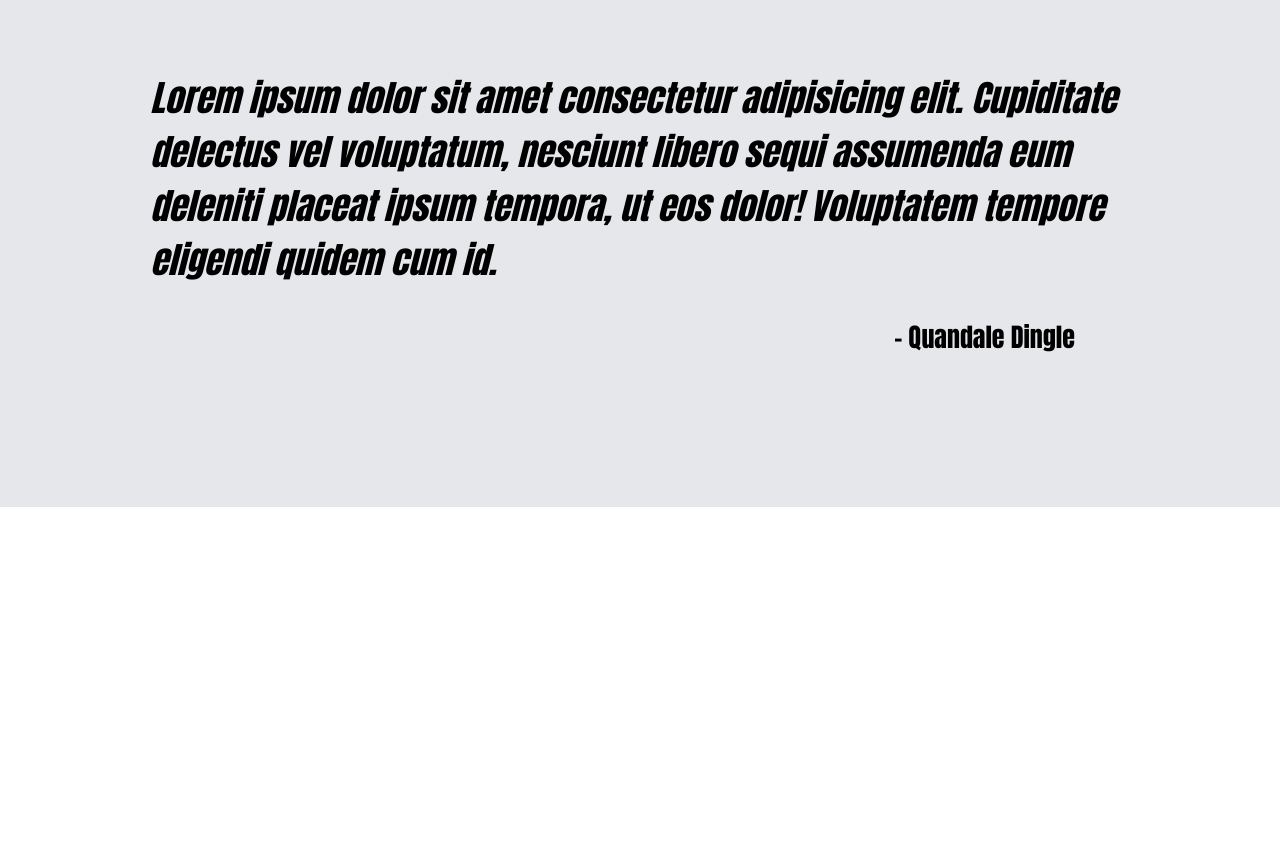
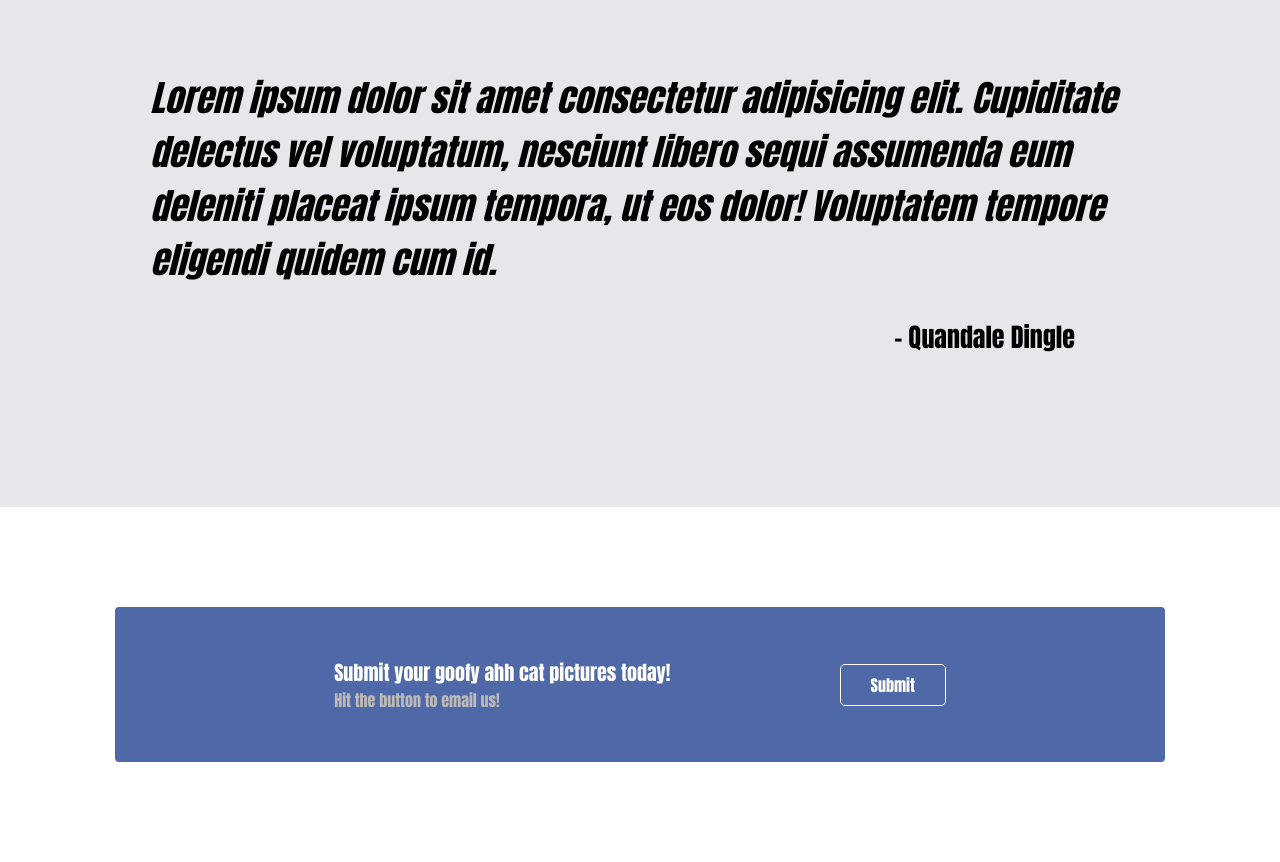
Before and after one commit to ivandnd/silly-cats, a plain HTML site: page index.html in a window 1280 px wide. Shown: the part 1535-2397 px from the top of the page. Before the commit the page ends 2042 px from the top, so only its background shows below. Drawn offline with Linux system fonts and the light colour scheme.

Commit message:
Add contact info

```diff
--- a/assets/css/style.css
+++ b/assets/css/style.css
@@ -112,3 +112,39 @@ header,
   margin-right: 55px;
   margin-top: 30px;
 }
+
+#contact {
+  display: flex;
+  justify-content: center;
+  align-items: center;
+  padding: 100px;
+}
+
+.contact-blue {
+  display: flex;
+  flex-direction: row;
+  justify-content: space-evenly;
+  align-items: center;
+  padding: 50px;
+  background-color: #4f68a8;
+  width: 950px;
+  border-radius: 4px;
+}
+
+.contact-info-title {
+  font-weight: bold;
+  color: white;
+  font-size: 20px;
+}
+
+.contact-info-desc {
+  color: rgb(189, 185, 181);
+}
+
+#contact-button {
+  color: white;
+  font-weight: 800;
+  border: 1px solid white;
+  border-radius: 5px;
+  padding: 8px 30px;
+}
--- a/index.html
+++ b/index.html
@@ -84,5 +84,14 @@
         <div id="author">- Quandale Dingle</div>
       </div>
     </div>
+    <div id="contact">
+      <div class="contact-blue container">
+        <div id="contact-info">
+          <div class="contact-info-title">Submit your goofy ahh cat pictures today!</div>
+          <div class="contact-info-desc">Hit the button to email us!</div>
+        </div>
+        <div id="contact-button">Submit</div>
+      </div>
+    </div>
   </body>
 </html>
```
